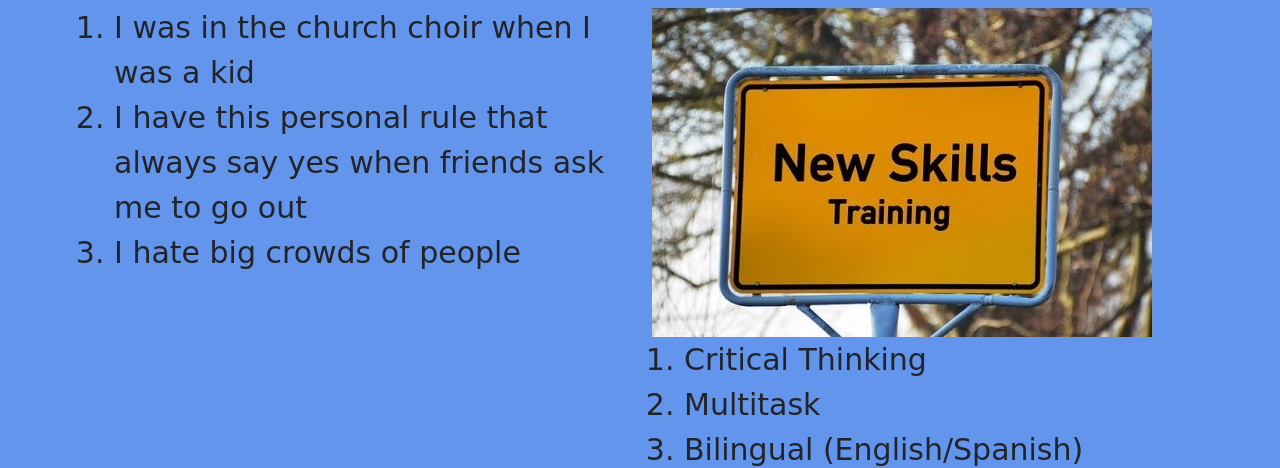
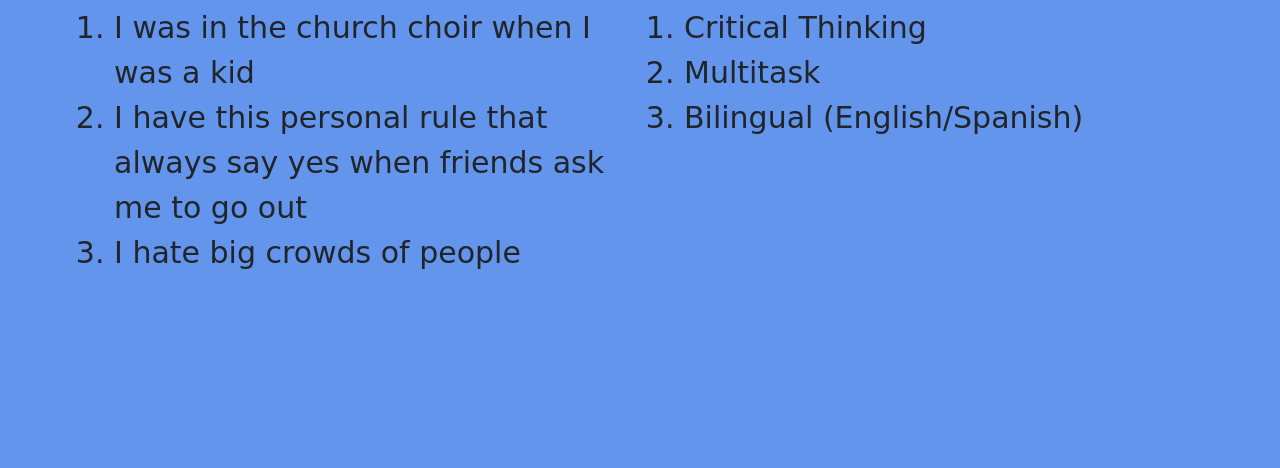
Before and after one commit to daphiieRobles/project-3-, a plain HTML site: page about.html in a window 1280 px wide. Shown: the part 208-676 px from the top of the page. Drawn offline with nearby package versions, Linux system fonts and the light colour scheme; a web font is replaced by a local one.

Commit message:
Update about.html

```diff
--- a/about.html
+++ b/about.html
@@ -58,7 +58,6 @@
           <div class="col-6">
 <header>
 <h3>Skills</h3> </header>
-    <img src="skills.jpg" alt="skillsign">
         <ol>
     <li>Critical Thinking</li>
     <li>Multitask</li>
```
